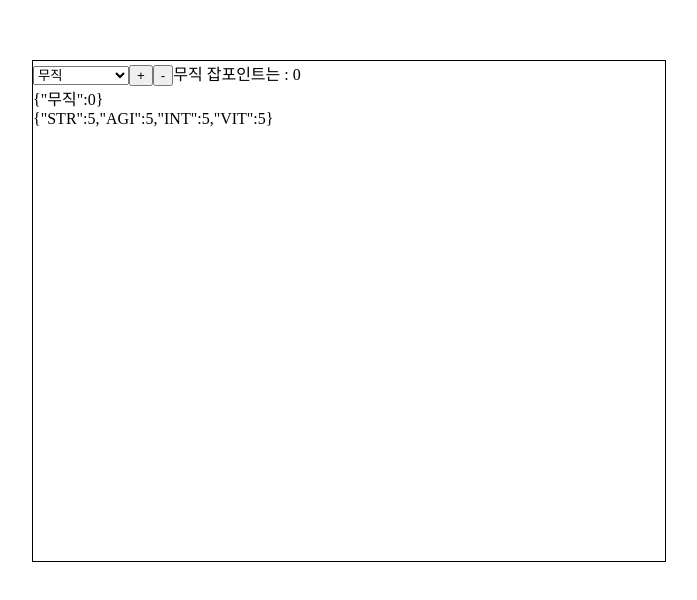
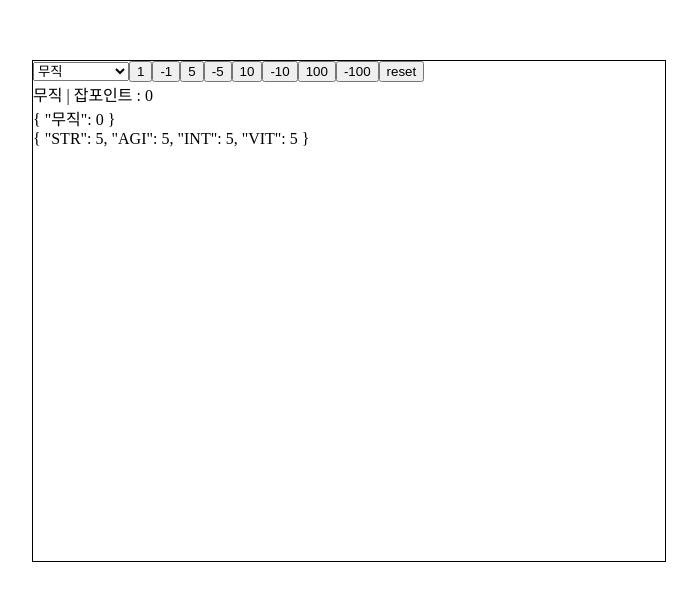
Before and after one commit to ktseo41/route-calculator, a React (Vite) app: page / in a window 1280 px wide. Shown: the part 140-740 px from the top of the page, without its empty margins (292-989 px from the left). Built offline with nearby package versions, Linux system fonts and the light colour scheme.

Commit message:
여러 잡포 증가감소를 완성해라

```diff
--- a/src/App.tsx
+++ b/src/App.tsx
@@ -1,4 +1,4 @@
-import React, { useState, ChangeEvent } from "react";
+import React, { useState, useEffect, ChangeEvent, MouseEvent } from "react";
 import styled from "styled-components";
 import jobList from "./database/job";
 import { Jobs } from "./database/job";
@@ -15,7 +15,28 @@ type CurrentJobPoints = {
   [job in Jobs]?: number;
 };
 
-type buttonState = 1 | -1;
+type ButtonState =
+  | "1"
+  | "-1"
+  | "5"
+  | "-5"
+  | "10"
+  | "-10"
+  | "100"
+  | "-100"
+  | "reset";
+
+const buttonStates: ButtonState[] = [
+  "1",
+  "-1",
+  "5",
+  "-5",
+  "10",
+  "-10",
+  "100",
+  "-100",
+  "reset",
+];
 
 const CalculatorWrapper = styled.div`
   border: 1px solid black;
@@ -48,6 +69,7 @@ export default function App() {
     currentJobPos[job] = 0;
     setCurrentJobPos({ ...currentJobPos });
   };
+
   const changeSelectedJob = (evt: ChangeEvent) => {
     const selectedValue = (evt.target as HTMLSelectElement).value;
     if (!isValidJob(selectedValue)) return;
@@ -57,30 +79,69 @@ export default function App() {
     setCurrentJobPo(currentJobPos[selectedValue as Jobs] as number);
   };
 
-  const changeJobPoint = (state: buttonState) => {
-    newToThisJob(selectedJob) && assignFirstTimeToCurrentJobPos(selectedJob);
-    const nextJobPo = currentJobPo + state;
-    if (!isValidJobPo(nextJobPo)) return;
-    setCurrentJobPo(nextJobPo);
-    currentJobPos[selectedJob] = nextJobPo;
-    setCurrentJobPos({ ...currentJobPos });
-    if (shouldChangeStat(state)) applyStatsChange(state);
+  const changeJobPointByOne = (delta: number) => {
+    console.log("change Job Po By One", delta);
+    // const delta = numberedState > 0 ? 1 : -1;
+    // const nextJobPo = currentJobPo + ();
+    setCurrentJobPo((_currentJobPo) => {
+      const nextJobPo = _currentJobPo + delta;
+      if (!isValidJobPo(nextJobPo)) return _currentJobPo;
+      setCurrentJobPos((_currentJobPos) => {
+        _currentJobPos[selectedJob] = nextJobPo;
+        if (shouldChangeStat(_currentJobPo, delta))
+          applyStatsChange(_currentJobPo, delta);
+        return { ..._currentJobPos };
+      });
+      return nextJobPo;
+    });
+    // currentJobPos[selectedJob] = nextJobPo;
+    // setCurrentJobPos({ ...currentJobPos });
   };
 
-  const shouldChangeStat = (state: buttonState): boolean => {
-    const nextJobPo = currentJobPo + state;
+  const changeJobPoint = (event: MouseEvent) => {
+    const changeState = (event.target as HTMLButtonElement)
+      .textContent as ButtonState;
+    const numberedState = changeState === "reset" ? 4040 : +changeState;
+    // 증가할 때
+    /*
+    1. 잡포인트는 100까지만
+    2. 실질변화량이
+    interval을 지날때마다 해당 스탯이 변경된다.
+    3. 스탯마다 리미트까지는 증가 혹 감소하지 않는다.
+    4. 리미트이하일때도 감소하지 않는다.
+    */
+
+    // 감소할 때
+    // 캐시를 쓰자, 증가할때 기록
+
+    // for (let i = 0; i < Math.abs(numberedState); i++) {
+    //   const delta = numberedState > 0 ? 1 : -1;
+    //   changeJobPointByOne(delta);
+    // }
+  };
+
+  const shouldChangeStat = (currentJobPo: number, delta: number): boolean => {
+    const nextJobPo = currentJobPo + delta;
+    // const nextJobPo = currentJobPo + numberedState;
     return Object.keys(jobPointMap[selectedJob] || {}).some((interval) => {
+      if (delta < 0 && currentJobPo % +interval === 0) return true;
+      console.log("shouldCHangeStat", nextJobPo % +interval);
       return nextJobPo % +interval === 0;
     });
   };
 
-  const applyStatsChange = (state: buttonState): void => {
-    const nextJobPo = currentJobPo + state;
-    const currentAccuStats = JSON.parse(JSON.stringify(accuStats));
+  const applyStatsChange = (
+    nextJobPo: number,
+    deltaDirection: number
+  ): void => {
+    // const nextJobPo = currentJobPo + numberedState;
+    setAccuStats((_accuStats) => {
+      const currentAccuStats = JSON.parse(JSON.stringify(_accuStats));
       const intervals: Intervals[] = [];
       Object.keys(jobPointMap[selectedJob] as EachJobPointMap).forEach(
         (interval) => {
-        if (nextJobPo % +interval === 0) intervals.push(interval as Intervals);
+          if (nextJobPo % +interval === 0)
+            intervals.push(interval as Intervals);
         }
       );
 
@@ -89,26 +150,28 @@ export default function App() {
           (jobPointMap[selectedJob] as EachJobPointMap)[interval] as StatMap
         ).forEach(([stat, deltaInfo]) => {
           const [delta, limit] = deltaInfo as DeltaInfo;
-        if (state > 0) {
+          if (deltaDirection > 0) {
             if (
-            (delta < 0 && accuStats[stat as Stat] > limit) ||
-            (delta > 0 && accuStats[stat as Stat] < limit)
+              (delta < 0 && _accuStats[stat as Stat] > limit) ||
+              (delta > 0 && _accuStats[stat as Stat] < limit)
             )
-            accuStats[stat as Stat] += delta;
+              _accuStats[stat as Stat] += delta;
           } else {
             if (
-            (delta < 0 && accuStats[stat as Stat] > limit) ||
-            (delta > 0 && accuStats[stat as Stat] < limit)
+              (delta < 0 && _accuStats[stat as Stat] > limit) ||
+              (delta > 0 && _accuStats[stat as Stat] < limit)
             )
               if (
                 currentAccuStats[stat as Stat] !==
-                accuStats[stat as Stat] - delta ||
-              accuStats[stat as Stat] - delta === 5
+                  _accuStats[stat as Stat] - delta ||
+                _accuStats[stat as Stat] - delta === 5
               )
-              accuStats[stat as Stat] -= delta;
+                _accuStats[stat as Stat] -= delta;
           }
         });
-      setAccuStats({ ...accuStats });
+      });
+      return { ..._accuStats };
+      // setAccuStats({ ...accuStats });
     });
   };
 
@@ -125,12 +188,19 @@ export default function App() {
           []
         )}
       </select>
-      <button onClick={() => changeJobPoint(1)}>+</button>
-      <button onClick={() => changeJobPoint(-1)}>-</button>
-      <span>{selectedJob}</span>
-      <span>{` 잡포인트는 : ${currentJobPo}`}</span>
-      <div>{JSON.stringify(currentJobPos)}</div>
-      <div>{JSON.stringify(accuStats)}</div>
+      {buttonStates.map((buttonState, idx) => {
+        return (
+          <button onClick={changeJobPoint} key={idx}>
+            {buttonState}
+          </button>
+        );
+      })}
+      <div>
+        <span>{`${selectedJob} | `}</span>
+        <span>{` 잡포인트 : ${currentJobPo}`}</span>
+      </div>
+      <div>{JSON.stringify(currentJobPos, null, 2)}</div>
+      <div>{JSON.stringify(accuStats, null, 2)}</div>
     </CalculatorWrapper>
   );
 }
```
Also changed, not shown: 1 other file (tests, documents, lock files or other folders). Lines whose indentation alone changed are shown as unchanged.
